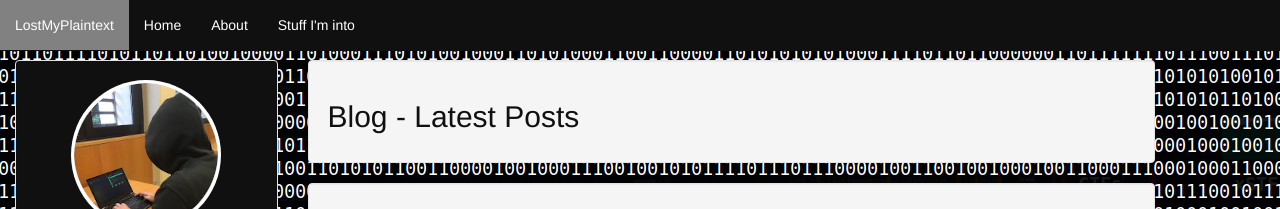
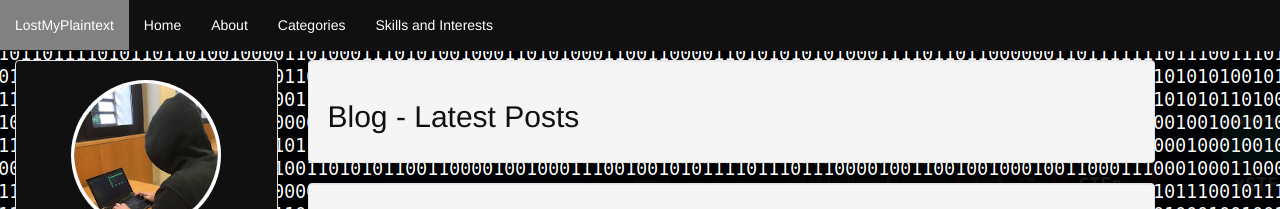
Before and after one commit to 0xA2/0xA2.github.io, a Jekyll site: the page built from index.html, in a window 1280 px wide. Shown: the top 209 px of the page. Built offline with Jekyll 4.4.1, drawn with Linux system fonts in a browser that asks for light colours; the list of posts is cut into pages by our own code.

Commit message:
Update header.html

```diff
--- a/_includes/header.html
+++ b/_includes/header.html
@@ -39,9 +39,10 @@
                 <ul class="nav navbar-nav">
                     <li><a href="/">LostMyPlaintext</a></li>
                     {% assign trans = site.data.values[site.lan] %}
-                    <li class="active"><a href="{{ site.baseurl }}/">{{ trans.home }}</a></li>
+                    <li class="active"><a href="{{ site.baseurl }}/">Home</a></li>
                     <li class="active"><a href="{{ site.baseurl }}/about">About</a></li>
-                    <li class="active"><a href="{{ site.baseurl }}/stuff">Stuff I'm into</a></li>
+                     <li class="active"><a href="{{ site.baseurl }}/categories">Categories</a></li>
+                    <li class="active"><a href="{{ site.baseurl }}/skills">Skills and Interests</a></li>
                 </ul>
             </div>
         </div>
```
